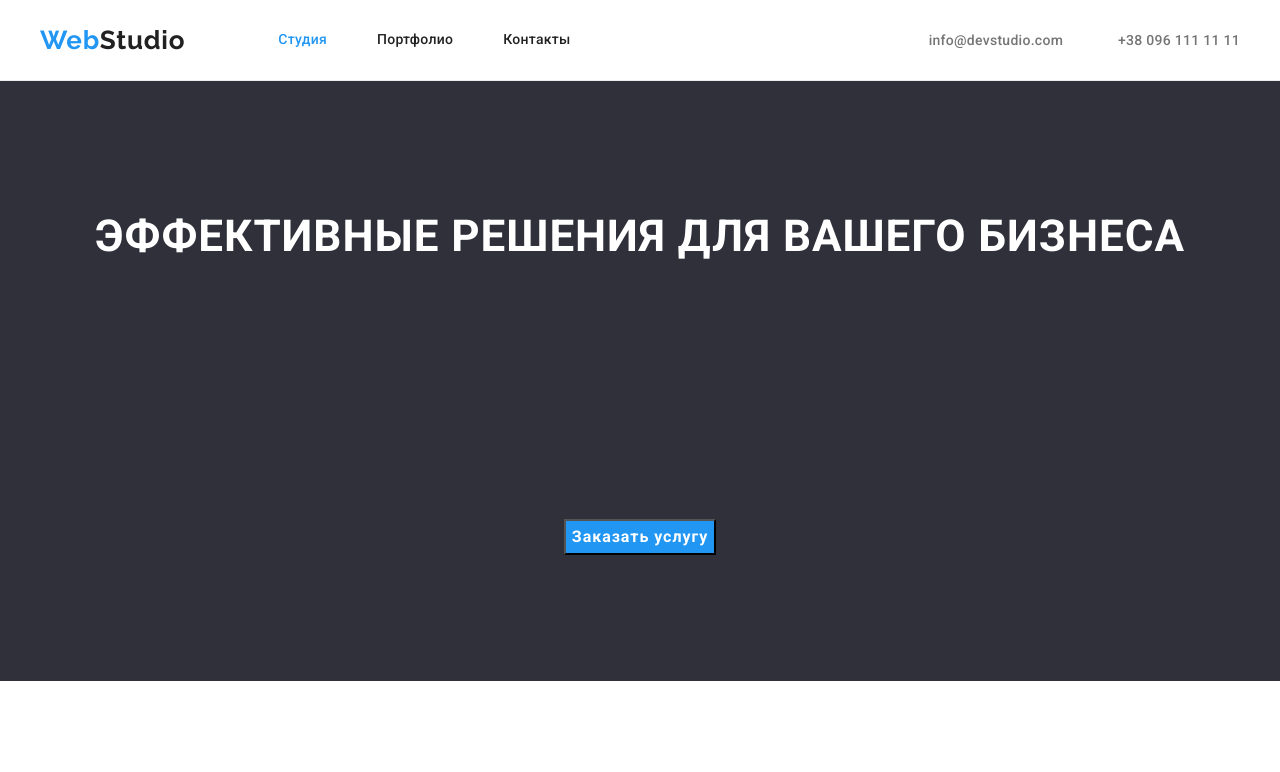
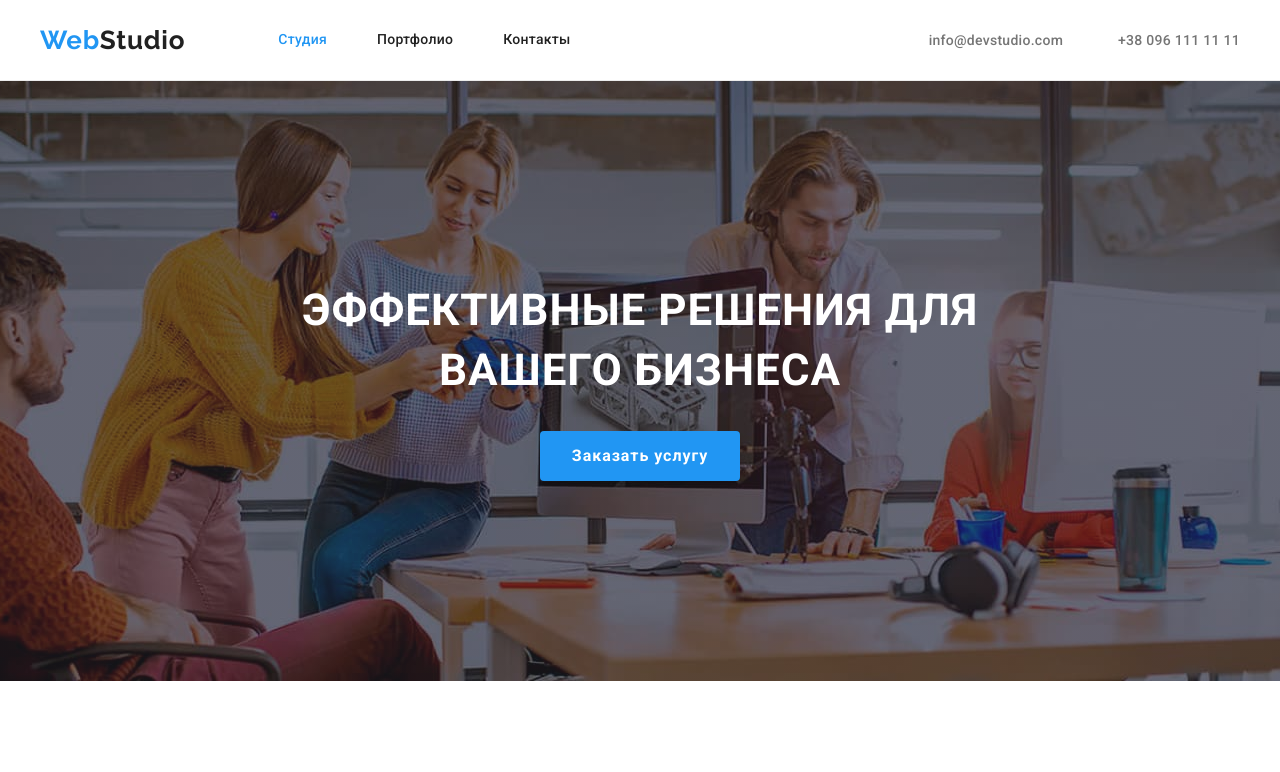
Before and after one commit to f957-cua/web_studio, a plain HTML site: page index.html in a window 1280 px wide. Shown: the top 772 px of the page. Drawn offline with nearby package versions, Linux system fonts and the light colour scheme.

Commit message:
first-step
+hero-contain

```diff
--- a/css/style.css
+++ b/css/style.css
@@ -19,6 +19,12 @@ h1 , h2 , h3 {
 ul , p {
     padding: 0;
     margin: 0;
+}
+
+button {
+    border-width: 0px;
+    padding: 0px;
+    margin: 0px;
 }
 
 /*section names*/
@@ -120,13 +126,27 @@ main {
 
     display: flex;
     flex-direction: column;
+    align-items: center;
+    max-width: 1600px;
     height: 600px;
+    margin-left: auto;
+    margin-right: auto;
+    padding-top: 200px;
+    padding-bottom: 200px;
 
+    background-image: linear-gradient(to right, rgba(47, 48, 58, 0.4), rgba(47, 48, 58, 0.4)), url(../image/hero/img-1.jpg);
+    background-repeat: no-repeat;
+    background-position: center;
 }
 
 .hero-title {
 
-    margin: auto;
+    display: block;
+
+    width: 696px;
+    height: 120px;
+
+    margin-bottom: 30px;
 
     color: var(--hero-title-color);
 
@@ -281,17 +301,20 @@ main {
 /*links-decoration*/
 
 .button {
+    display: flex;
+    align-items: center;
+    justify-content: center;
 
-    margin: auto;
-
+    width: 200px;
+    height: 50px;
+    border-radius: 4px;
     color: var(--hero-title-color);
     background-color: var(--accent-color);
+    box-shadow: 0px 4px 4px rgba(0, 0, 0, 0.15);
 
     font-weight: 700;
     font-size: 16px;
     line-height: 1.87;
-    display: flex;
-    align-items: center;
     text-align: center;
     letter-spacing: 0.06em;
 }
```
Also changed, not shown: image/hero/img-1.jpg (added), image/hero/original/img-1-original.jpg (added).
